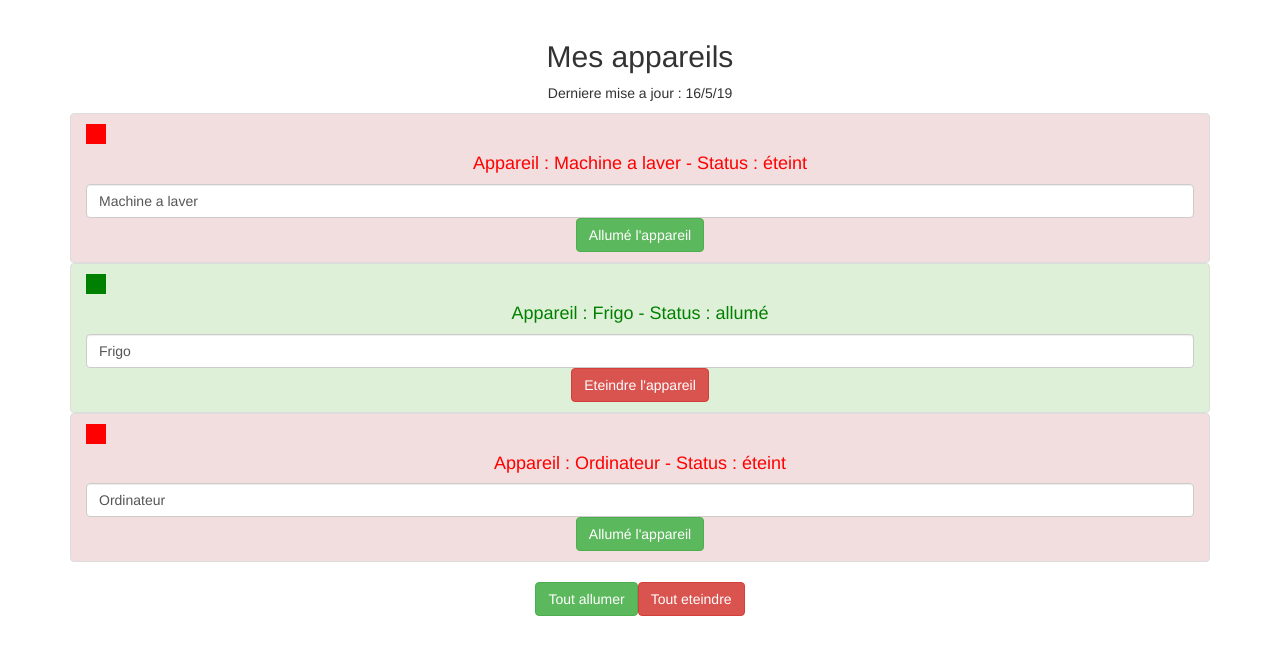
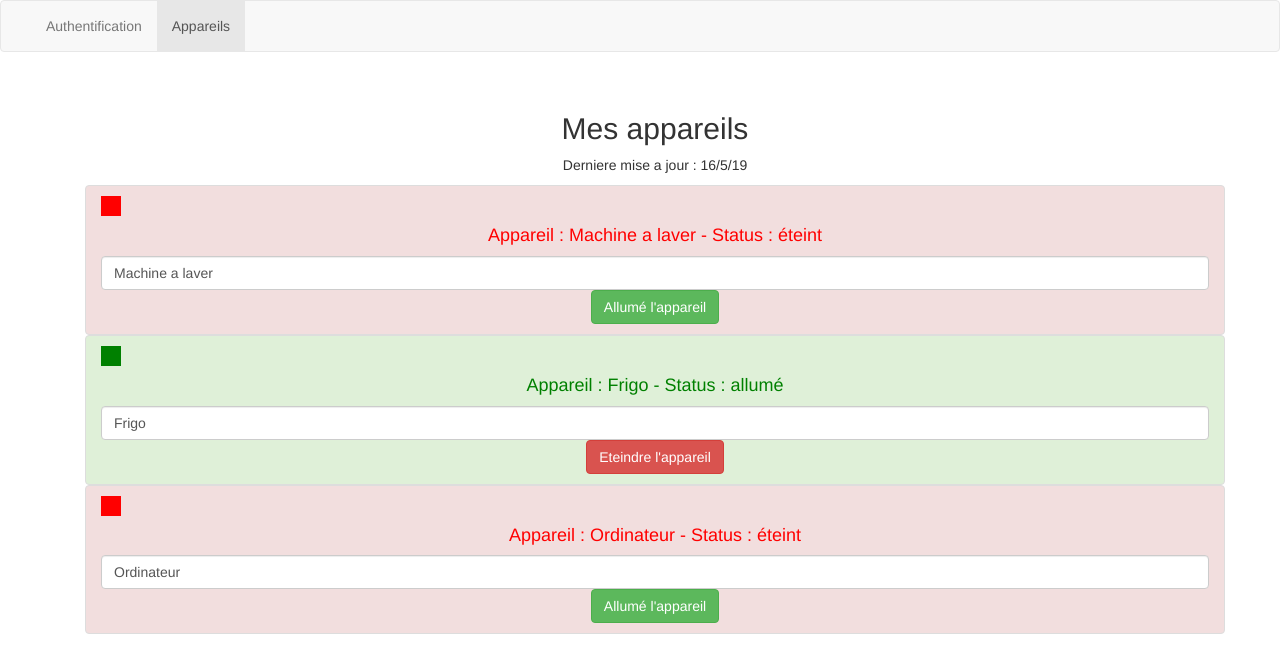
Before and after one commit to jordan62300/angular-first-project, an Angular app: page /appareils in a window 1280 px wide. Shown: the top 672 px of the page. Built offline with nearby package versions, Linux system fonts and the light colour scheme.

Commit message:
ajout des routes

```diff
--- a/src/app/app.component.html
+++ b/src/app/app.component.html
@@ -1,28 +1,17 @@
-<!--The content below is only a placeholder and can be replaced.-->
-<div style="text-align:center">
-  <h1>
-
-  </h1>
-  <div class="container">
-    <div class="row">
-      <div class="col-xs-12">
-        <h2>Mes appareils</h2>
-        <p>Derniere mise a jour : {{ lastUpdate | async | date: 'd/M/yy' | uppercase}} </p>
-        <ul class="list-group">
-         <app-appareil *ngFor="let appareil of appareils;let i = index"
-                       [appareilName]="appareil.name"
-                       [appareilStatus]="appareil.status"
-                       [index]="i">
-
-        </app-appareil>
-        </ul>
-        <form action="">
-        <button class="btn btn-success"
-        (click)="onAllumer()"
-        *ngIf="isAuth === true"
-        >Tout allumer</button>
-        <button class="btn btn-danger" (click)="onEteindre()" *ngIf="isAuth === true">Tout eteindre</button>
-        </form>
-      </div>
+<nav class="navbar navbar-default">
+  <div class="container-fluid">
+    <div class="navbar-collapse">
+      <ul class="nav navbar-nav">
+        <li routerLinkActive="active"><a  routerLink="auth">Authentification</a></li>
+        <li routerLinkActive="active"><a routerLink="appareils">Appareils</a></li>
+      </ul>
     </div>
   </div>
+</nav>
+<div class="container">
+  <div class="row">
+    <div class="col-xs-12">
+      <router-outlet></router-outlet>
+    </div>
+  </div>
+</div>
--- a/src/app/app.component.ts
+++ b/src/app/app.component.ts
@@ -8,42 +8,7 @@ import { AppareilService } from './services/appareil.Service';
 })
 export class AppComponent {
 
-  isAuth: boolean = false;
-  lastUpdate = new Promise((resolve, reject)=> {
-    const date = new Date();
-    setTimeout(
-      ()=>
-      {
-      resolve(date);
-    },2000
-    );
-  });
-
-  appareils: any[]
 
 
-  constructor(private appareilService: AppareilService) {
-    setTimeout( () => {
-      this.isAuth = true;
-    },4000
-    )
 
-
-  }
-
-  ngOnInit() {
-    this.appareils = this.appareilService.appareils
-  }
-
-  onAllumer() {
-    this.appareilService.switchOnAll();
-    console.log("On allume tout");
-  }
-  onEteindre() {
-    if(confirm('Etes vous sur de vouloir éteindre tout vos appareils ?')) {
-    this.appareilService.switchOffAll();
-    } else {
-      return null;
-    }
-  }
 }
--- a/src/app/app.module.ts
+++ b/src/app/app.module.ts
@@ -6,16 +6,30 @@ import { MonPremierComponent } from './mon-premier/mon-premier.component';
 import { AppareilComponent } from './appareil/appareil.component';
 import { FormsModule } from '@angular/forms';
 import { AppareilService } from './services/appareil.Service';
+import { AuthComponent } from './auth/auth.component';
+import { AppareilViewComponent } from './appareil-view/appareil-view.component';
+import { Routes } from '@angular/router';
+import { RouterModule } from '@angular/router'
+
+
+const appRoutes: Routes = [
+  {path: 'appareils', component: AppareilViewComponent },
+  {path: 'auth', component: AuthComponent },
+  {path: '', component: AppareilViewComponent }
+]
 
 @NgModule({
   declarations: [
     AppComponent,
     MonPremierComponent,
-    AppareilComponent
+    AppareilComponent,
+    AuthComponent,
+    AppareilViewComponent
   ],
   imports: [
     BrowserModule,
-    FormsModule
+    FormsModule,
+    RouterModule.forRoot(appRoutes)
   ],
   providers: [
     AppareilService
--- /dev/null
+++ b/src/app/appareil-view/appareil-view.component.html
@@ -0,0 +1,28 @@
+<!--The content below is only a placeholder and can be replaced.-->
+<div style="text-align:center">
+  <h1>
+
+  </h1>
+  <div class="container">
+    <div class="row">
+      <div class="col-xs-12">
+        <h2>Mes appareils</h2>
+        <p>Derniere mise a jour : {{ lastUpdate | async | date: 'd/M/yy' | uppercase}} </p>
+        <ul class="list-group">
+         <app-appareil *ngFor="let appareil of appareils;let i = index"
+                       [appareilName]="appareil.name"
+                       [appareilStatus]="appareil.status"
+                       [index]="i">
+
+        </app-appareil>
+        </ul>
+        <form action="">
+        <button class="btn btn-success"
+        (click)="onAllumer()"
+        *ngIf="isAuth === true"
+        >Tout allumer</button>
+        <button class="btn btn-danger" (click)="onEteindre()" *ngIf="isAuth === true">Tout eteindre</button>
+        </form>
+      </div>
+    </div>
+  </div>
--- /dev/null
+++ b/src/app/appareil-view/appareil-view.component.ts
@@ -0,0 +1,43 @@
+import { Component, OnInit } from '@angular/core';
+import { AppareilService } from '../services/appareil.Service';
+
+@Component({
+  selector: 'app-appareil-view',
+  templateUrl: './appareil-view.component.html',
+  styleUrls: ['./appareil-view.component.scss']
+})
+export class AppareilViewComponent implements OnInit {
+
+  isAuth: boolean = false;
+  appareils: any[]
+
+  lastUpdate = new Promise((resolve, reject)=> {
+    const date = new Date();
+    setTimeout(
+      ()=>
+      {
+      resolve(date);
+    },2000
+    );
+  });
+
+
+  constructor(private appareilService: AppareilService) { }
+
+  ngOnInit() {
+    this.appareils = this.appareilService.appareils
+  }
+
+  onAllumer() {
+    this.appareilService.switchOnAll
+  }
+
+  onEteindre() {
+    if(confirm('Etes-vous sûr de vouloir éteindre tous vos appareils ?')) {
+      this.appareilService.switchOffAll();
+    } else {
+      return null;
+    }
+  }
+
+}
--- /dev/null
+++ b/src/app/auth/auth.component.html
@@ -0,0 +1,3 @@
+<p>
+  auth works!
+</p>
--- /dev/null
+++ b/src/app/auth/auth.component.ts
@@ -0,0 +1,15 @@
+import { Component, OnInit } from '@angular/core';
+
+@Component({
+  selector: 'app-auth',
+  templateUrl: './auth.component.html',
+  styleUrls: ['./auth.component.scss']
+})
+export class AuthComponent implements OnInit {
+
+  constructor() { }
+
+  ngOnInit() {
+  }
+
+}
```
Also changed, not shown: src/app/appareil-view/appareil-view.component.scss (added), src/app/auth/auth.component.scss (added).
